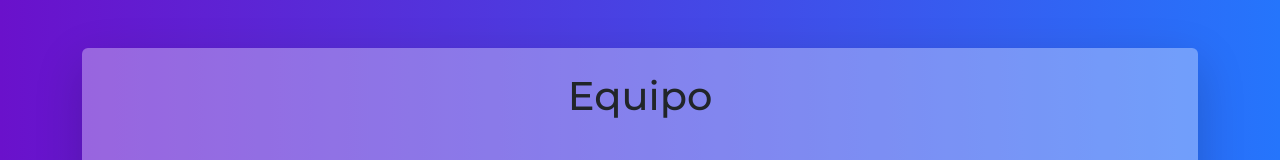
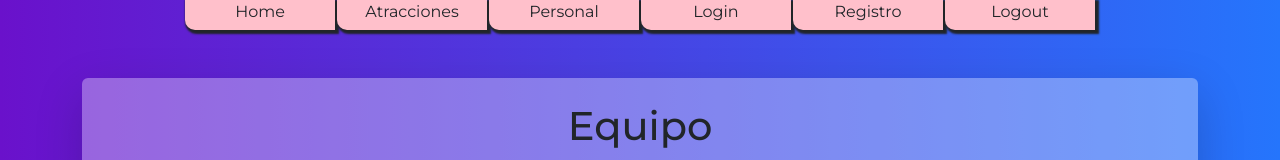
Before and after one commit to Elegimba/parquetematico_front, an Angular app: page /users in a window 1280 px wide. Shown: the top 160 px of the page. Built offline with nearby package versions, Linux system fonts and the light colour scheme; no server answers.

Commit message:
navbar creada

```diff
--- a/src/app/app.component.html
+++ b/src/app/app.component.html
@@ -1,3 +1,6 @@
+<div>
+  <app-navbar></app-navbar>
+</div>
 <div class="container">
   <router-outlet />
 </div>
--- a/src/app/app.component.ts
+++ b/src/app/app.component.ts
@@ -1,10 +1,11 @@
 import { Component } from '@angular/core';
 import { RouterOutlet } from '@angular/router';
+import { NavbarComponent } from "./components/navbar/navbar.component";
 
 @Component({
   selector: 'app-root',
   standalone: true,
-  imports: [RouterOutlet],
+  imports: [RouterOutlet, NavbarComponent],
   templateUrl: './app.component.html',
   styleUrl: './app.component.css'
 })
--- a/src/app/app.routes.ts
+++ b/src/app/app.routes.ts
@@ -9,13 +9,12 @@ import { AttractionDetailsComponent } from './pages/attractions-pages/attraction
 import { NewAttractionComponent } from './pages/attractions-pages/new-attraction/new-attraction.component';
 import { UpdateAttractionComponent } from './pages/attractions-pages/update-attraction/update-attraction.component';
 import { ScheduleListComponent } from './pages/schedules_pages/schedule-list/schedule-list.component';
-
 import { AllCommentsComponent } from './pages/comments/all-comments/all-comments.component';
 import { CreateScheduleComponent } from './pages/schedules_pages/create-schedule/create-schedule.component';
 import { EditScheduleComponent } from './pages/schedules_pages/edit-schedule/edit-schedule.component';
 
 export const routes: Routes = [
-    { path: '', redirectTo: 'users', pathMatch: 'full' },
+    { path: '', pathMatch: 'full', redirectTo: '/users' },
     { path: 'users', component: WorkerListComponent },
     { path: 'users/:userId', component: DetailsUserComponent },
     { path: 'users/edit/:userId', component: EditUserComponent },
@@ -28,5 +27,6 @@ export const routes: Routes = [
     { path: 'comments', component: AllCommentsComponent },
     { path: ':userId/schedules', component: ScheduleListComponent },
     { path: 'schedules/create', component: CreateScheduleComponent },
-    { path: 'schedules/:scheduleId', component: EditScheduleComponent }
+    { path: 'schedules/:scheduleId', component: EditScheduleComponent },
+    { path: '**', redirectTo: '/users' }
 ];
--- /dev/null
+++ b/src/app/components/navbar/navbar.component.css
@@ -0,0 +1,32 @@
+nav {
+    width: 80%;
+    display: block;
+    margin: 0 auto;
+
+    ul {
+        padding-left: 0;
+        display: flex;
+        gap: 2px;
+        justify-content: center;
+
+
+        li {
+            border-bottom-left-radius: 10px;
+            box-shadow: 2px 2px 2px 2px;
+            list-style: none;
+            width: 150px;
+            height: 30px;
+            text-align: center;
+            background-color: pink;
+            cursor: pointer;
+
+            &:hover {
+                padding-top: 20px;
+                height: 50px;
+                margin-bottom: -20px;
+                transition: 0.3s;
+            }
+
+        }
+    }
+}
--- /dev/null
+++ b/src/app/components/navbar/navbar.component.html
@@ -0,0 +1,10 @@
+<nav>
+    <ul>
+        <li>Home</li>
+        <li [routerLink]="['/attractions']">Atracciones</li>
+        <li [routerLink]="['/users']">Personal</li>
+        <li [routerLink]="['/login']">Login</li>
+        <li [routerLink]="['/register']">Registro</li>
+        <li (click)="onClickLogout()">Logout</li>
+    </ul>
+</nav>
--- /dev/null
+++ b/src/app/components/navbar/navbar.component.ts
@@ -0,0 +1,24 @@
+import { Component, inject } from '@angular/core';
+import { Router, RouterLink } from '@angular/router';
+import Swal from 'sweetalert2';
+
+@Component({
+  selector: 'app-navbar',
+  standalone: true,
+  imports: [RouterLink],
+  templateUrl: './navbar.component.html',
+  styleUrl: './navbar.component.css'
+})
+export class NavbarComponent {
+
+  router = inject(Router);
+
+  async onClickLogout() {
+    const confirm = await Swal.fire({ title: 'Cerrar sesión', text: '¿Quieres continuar?', confirmButtonText: 'Confirmar', showCancelButton: true })
+
+    if(confirm.isConfirmed) {
+      localStorage.removeItem('aptk');
+      this.router.navigateByUrl('/main');
+    }
+  }
+}
```
